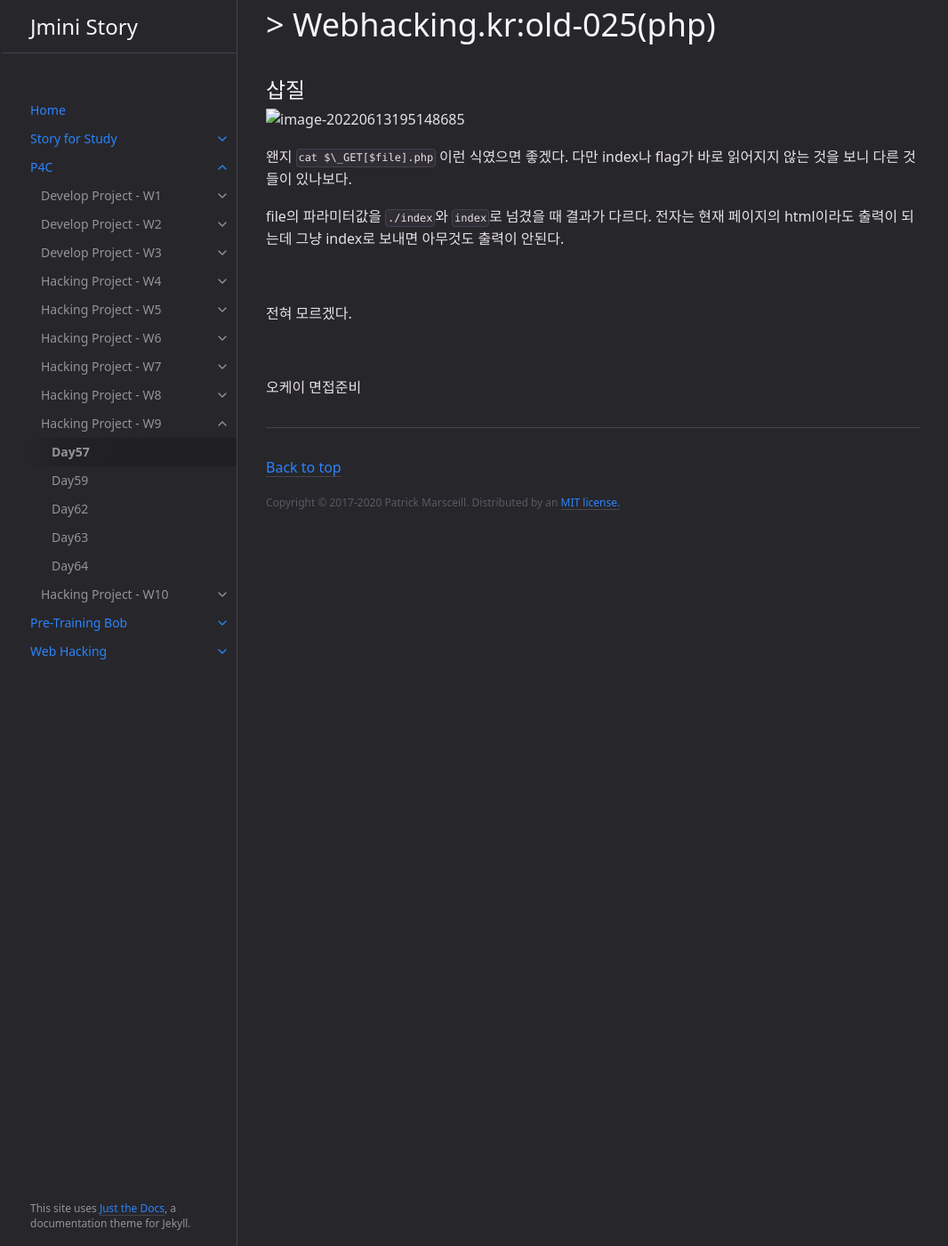
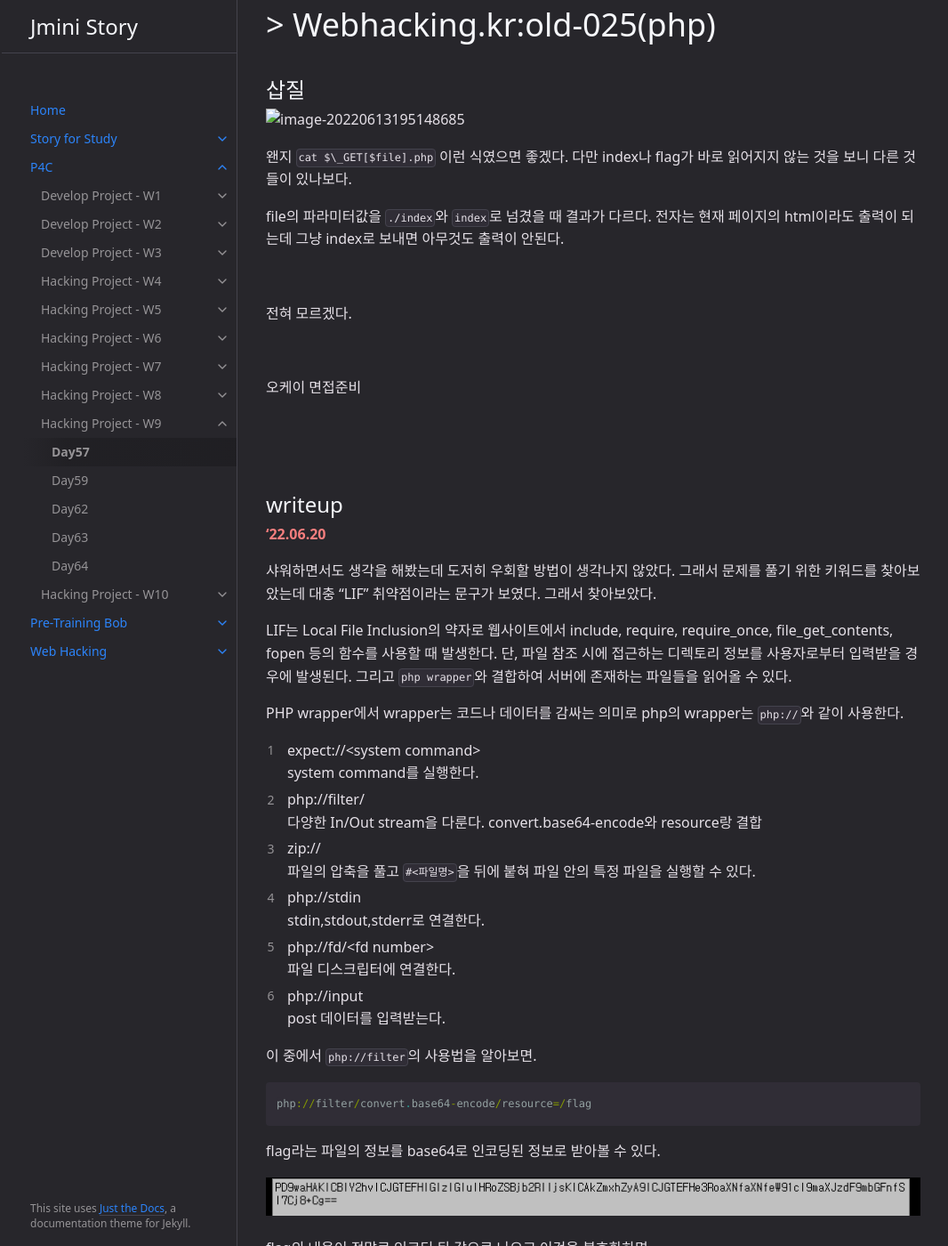
Before and after one commit to Jminis/Jminis.github.io, a Jekyll site: the page built from docs/P4C/Day57.md, in a window 1280 px wide and 1400 px high, scrolled down 5985 px. Shown: the whole window at 89% size, without its empty margins (105-1171 px from the left). Built offline with Jekyll 4.4.1, drawn with Linux system fonts in a browser that asks for light colours; some of the changed text lies outside the part shown.

Commit message:
2022-06-21

````diff
--- a/docs/P4C/Day57.md
+++ b/docs/P4C/Day57.md
@@ -211,3 +211,56 @@ file의 파라미터값을 `./index`와 `index`로 넘겼을 때 결과가 다
 <br>
 
 오케이 면접준비
+
+<br><br>
+
+## writeup
+
+**'22.06.20**
+{: .text-red-000}
+
+샤워하면서도 생각을 해봤는데 도저히 우회할 방법이 생각나지 않았다. 그래서 문제를 풀기 위한 키워드를 찾아보았는데 대충 "LIF" 취약점이라는 문구가 보였다. 그래서 찾아보았다.
+
+LIF는 Local File Inclusion의 약자로 웹사이트에서 include, require, require_once, file_get_contents, fopen 등의 함수를 사용할 때 발생한다. 단, 파일 참조 시에 접근하는 디렉토리 정보를 사용자로부터 입력받을 경우에 발생된다. 그리고 `php wrapper`와 결합하여 서버에 존재하는 파일들을 읽어올 수 있다.
+
+PHP wrapper에서 wrapper는 코드나 데이터를 감싸는 의미로 php의 wrapper는 `php://`와 같이 사용한다.
+
+1. expect://\<system command\>
+   system command를 실행한다.
+2. php://filter/
+   다양한 In/Out stream을 다룬다. convert.base64-encode와 resource랑 결합
+3. zip://
+   파일의 압축을 풀고 `#<파일명>`을 뒤에 붙혀 파일 안의 특정 파일을 실행할 수 있다.
+4. php://stdin
+   stdin,stdout,stderr로 연결한다.
+5. php://fd/\<fd number\>
+   파일 디스크립터에 연결한다.
+6. php://input
+   post 데이터를 입력받는다.
+
+이 중에서 `php://filter`의 사용법을 알아보면.
+
+```php
+php://filter/convert.base64-encode/resource=/flag
+```
+
+flag라는 파일의 정보를 base64로 인코딩된 정보로 받아볼 수 있다.
+
+![image-20220620204656584](../img/image-20220620204656584.png)
+
+flag의 내용이 정말로 인코딩 된 값으로 나오고 이것을 복호화하면
+
+```php
+<?php
+  echo "FLAG is in the code";
+  $flag = "FLAG{this_is_your_first_flag}";
+?>
+```
+
+이렇게 플래그를 획득할 수 있다.
+
+아니 '22.06.20 20:48분 웹해킹.kr 서버가 터졌다;;;
+
+![image-20220620204834010](../img/image-20220620204834010.png)
+
+얼른 flag인증하고 밀렸던 과제들 해야하는데 ㅠㅠㅠㅠㅠ
````
Also changed, not shown: docs/P4C/9week.md (+9 -6 lines), docs/P4C/img/image-20220620204656584.png (added), docs/P4C/img/image-20220620204834010.png (added).
